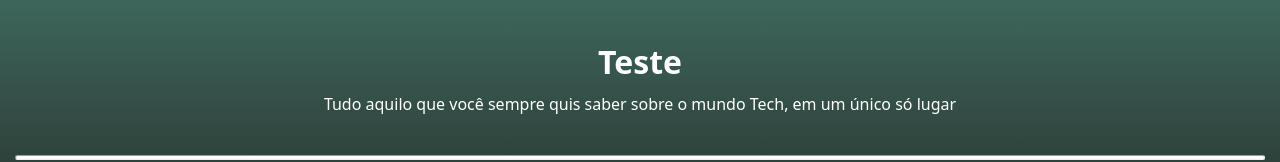
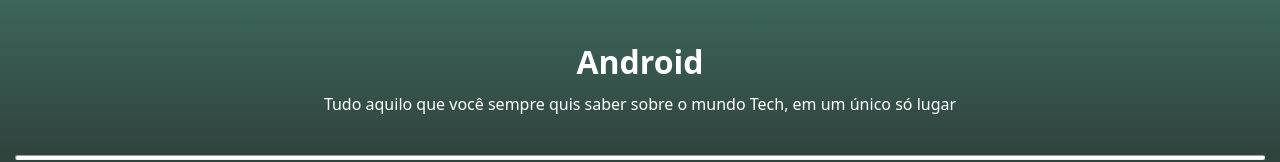
Before and after one commit to leonardo-ettruri/teste, a plain HTML site: page index.html in a window 1280 px wide. Shown: the top 162 px of the page. Drawn offline with Linux system fonts and the light colour scheme.

Commit message:
Update-1

```diff
--- a/index.html
+++ b/index.html
@@ -174,7 +174,7 @@
 <body>
     <header>
 
-        <h1>Teste</h1>
+        <h1>Android</h1>
         <p>Tudo aquilo que você sempre quis saber sobre o mundo Tech, em um único só lugar</p>
         <hr>
         <nav>
```
